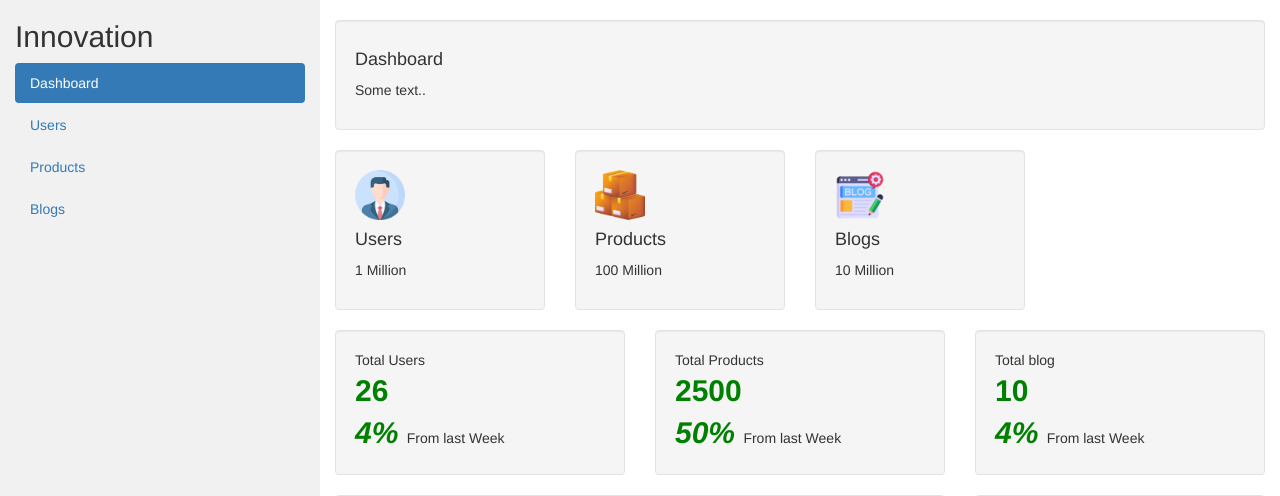
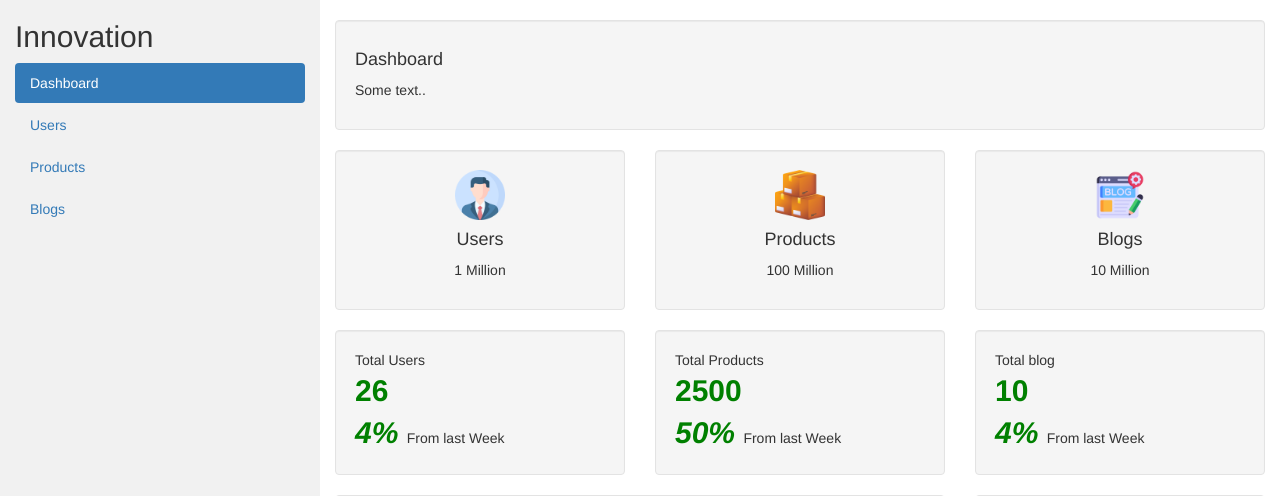
Before and after one commit to anasmak04/Brief1-PHP, a PHP site: page / in a window 1280 px wide. Shown: the top 496 px of the page. Run offline with PHP 8.4, Linux system fonts and the light colour scheme.

Commit message:
update project

```diff
--- a/database/DbConnection.php
+++ b/database/DbConnection.php
@@ -12,7 +12,4 @@
     }
 
 
-
-
-
 ?>
--- a/index.php
+++ b/index.php
@@ -1,5 +1,6 @@
 <!DOCTYPE html>
 <html lang="en">
+
 <head>
   <title>Bootstrap Example</title>
   <meta charset="utf-8">
@@ -10,7 +11,9 @@
   <script src="./public/js/script.js" defer></script>
   <link rel="stylesheet" href="./public/css/styles.css">
   <style>
-    .row.content {height: 550px}
+    .row.content {
+      height: 550px
+    }
 
 
     .sidenav {
@@ -20,10 +23,13 @@
 
 
     @media screen and (max-width: 767px) {
-      .row.content {height: auto;}
+      .row.content {
+        height: auto;
+      }
     }
   </style>
 </head>
+
 <body>
 
   <nav class="navbar navbar-inverse visible-xs">
@@ -36,10 +42,12 @@
         </button>
         <a class="navbar-brand" href="#">Innovation</a>
 
-      <img src="./public//me-pic.jpg" alt="pic">
+
+
       </div>
       <div class="collapse navbar-collapse" id="myNavbar">
         <ul class="nav navbar-nav">
+
           <li class="active"><a href="#">Dashboard</a></li>
           <li><a href="#">User</a></li>
           <li><a href="#">Products</a></li>
@@ -67,15 +75,15 @@
           <h4>Dashboard</h4>
           <p>Some text..</p>
         </div>
-      <div class="row ">
-        <div class="col-sm-3">
+        <div class="row text-center">
+          <div class="col-sm-4  ">
             <div class="well">
               <img style="width: 50px;" src="./public/profile.png" alt="">
               <h4>Users</h4>
               <p>1 Million</p>
             </div>
           </div>
-        <div class="col-sm-3">
+          <div class="col-sm-4">
             <div class="well">
               <img style="width: 50px;" src="./public/products.png" alt="">
 
@@ -83,7 +91,7 @@
               <p>100 Million</p>
             </div>
           </div>
-        <div class="col-sm-3">
+          <div class="col-sm-4">
             <div class="well">
               <img style="width: 50px;" src="./public/blog.png" alt="">
 
@@ -179,6 +187,9 @@
               <div class="col3">
                 <h3>Top Visits</h3>
               </div>
+
+
+
             </div>
 
             <div class="col4">
@@ -193,4 +204,5 @@
   </div>
 
 </body>
+
 </html>
```
Lines whose indentation alone changed are shown as unchanged.
